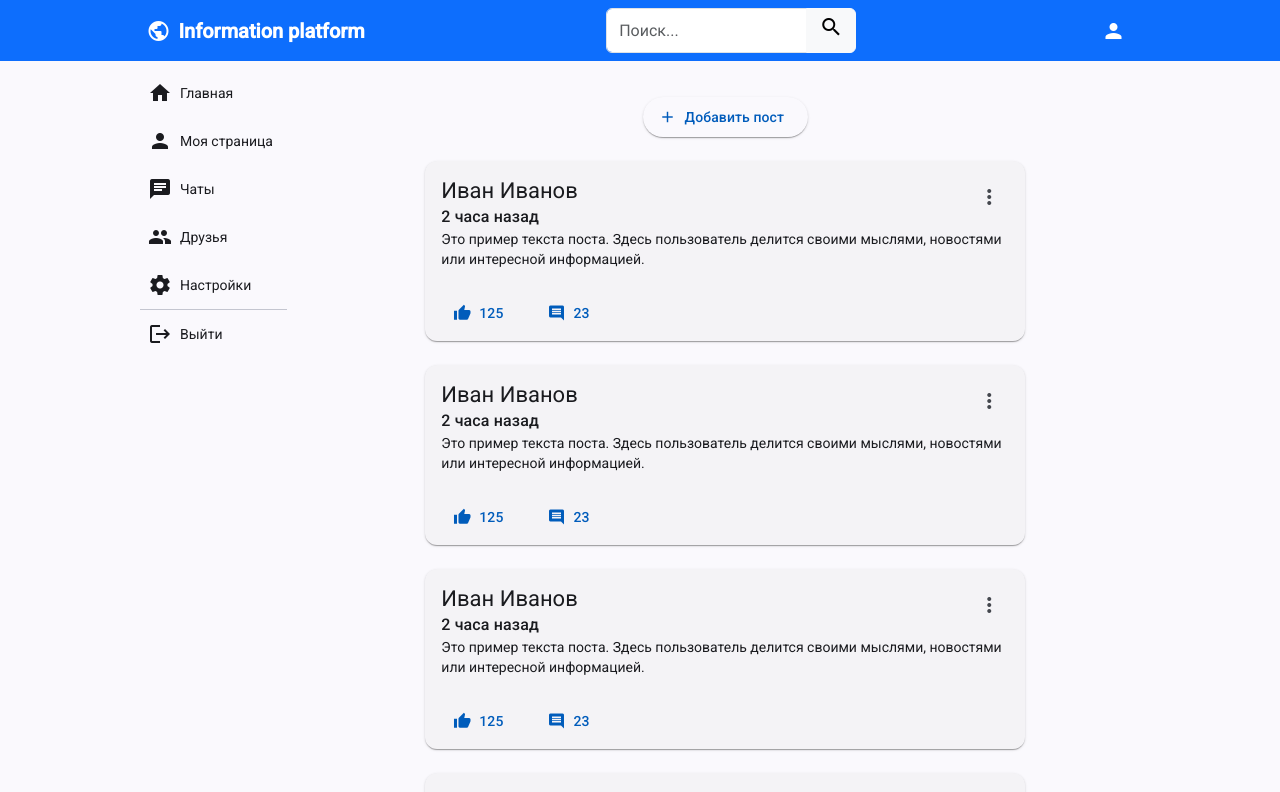
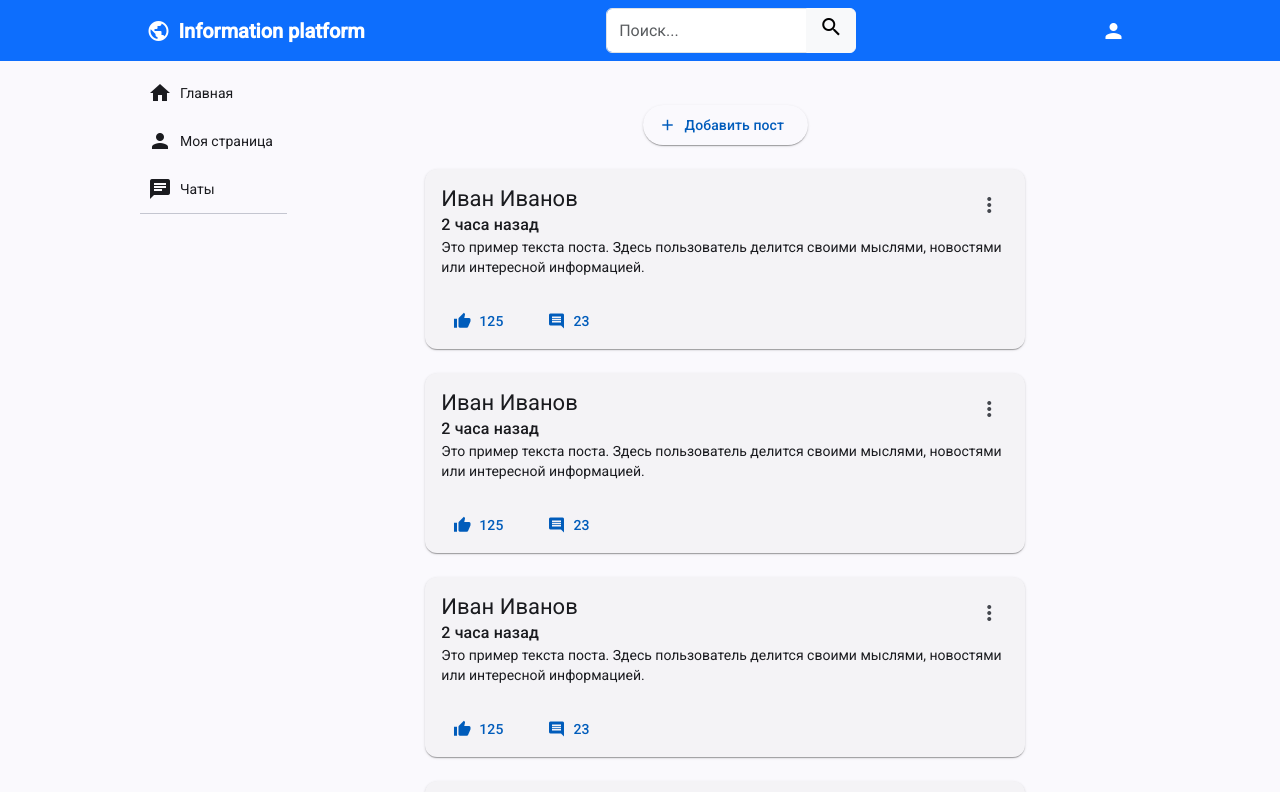
Before and after one commit to maajoopaa/information-platform, an Angular app: page /home in a window 1280 px wide. Shown: the top 792 px of the page. Built offline with nearby package versions, Linux system fonts and the light colour scheme.

Commit message:
Commented any buttons in the layout

```diff
--- a/src/app/layouts/main-layout-component/main-layout-component.html
+++ b/src/app/layouts/main-layout-component/main-layout-component.html
@@ -61,28 +61,27 @@
           <span matListItemTitle>Чаты</span>
         </a>
 
-        <a mat-list-item routerLink="/friends" (click)="onToggleMenuClick()" routerLinkActive="active" class="align-items-center p-2 gap-2">
-          <mat-icon matListItemIcon>group</mat-icon>
-          <span matListItemTitle>Друзья</span>
-        </a>
+<!--        <a mat-list-item routerLink="/friends" (click)="onToggleMenuClick()" routerLinkActive="active" class="align-items-center p-2 gap-2">-->
+<!--          <mat-icon matListItemIcon>group</mat-icon>-->
+<!--          <span matListItemTitle>Друзья</span>-->
+<!--        </a>-->
 
-        <a mat-list-item routerLink="/settings" (click)="onToggleMenuClick()" routerLinkActive="active" class="align-items-center p-2 gap-2">
-          <mat-icon matListItemIcon>settings</mat-icon>
-          <span matListItemTitle>Настройки</span>
-        </a>
+<!--        <a mat-list-item routerLink="/settings" (click)="onToggleMenuClick()" routerLinkActive="active" class="align-items-center p-2 gap-2">-->
+<!--          <mat-icon matListItemIcon>settings</mat-icon>-->
+<!--          <span matListItemTitle>Настройки</span>-->
+<!--        </a>-->
 
         <mat-divider></mat-divider>
 
-        <a mat-list-item routerLink="/quit" (click)="onToggleMenuClick()" routerLinkActive="active" class="align-items-center p-2 gap-2">
-          <mat-icon matListItemIcon>logout</mat-icon>
-          <span matListItemTitle>Выйти</span>
-        </a>
+<!--        <a mat-list-item routerLink="/quit" (click)="onToggleMenuClick()" routerLinkActive="active" class="align-items-center p-2 gap-2">-->
+<!--          <mat-icon matListItemIcon>logout</mat-icon>-->
+<!--          <span matListItemTitle>Выйти</span>-->
+<!--        </a>-->
 
       </mat-nav-list>
     </div>
-    <div class="d-flex justify-content-center h-100 mt-2 col-10">
+    <div class="d-flex justify-content-center h-100 mt-3 col-10">
       <router-outlet></router-outlet>
-      <!--    <h1>Hello!</h1>-->
     </div>
   </div>
 
```
